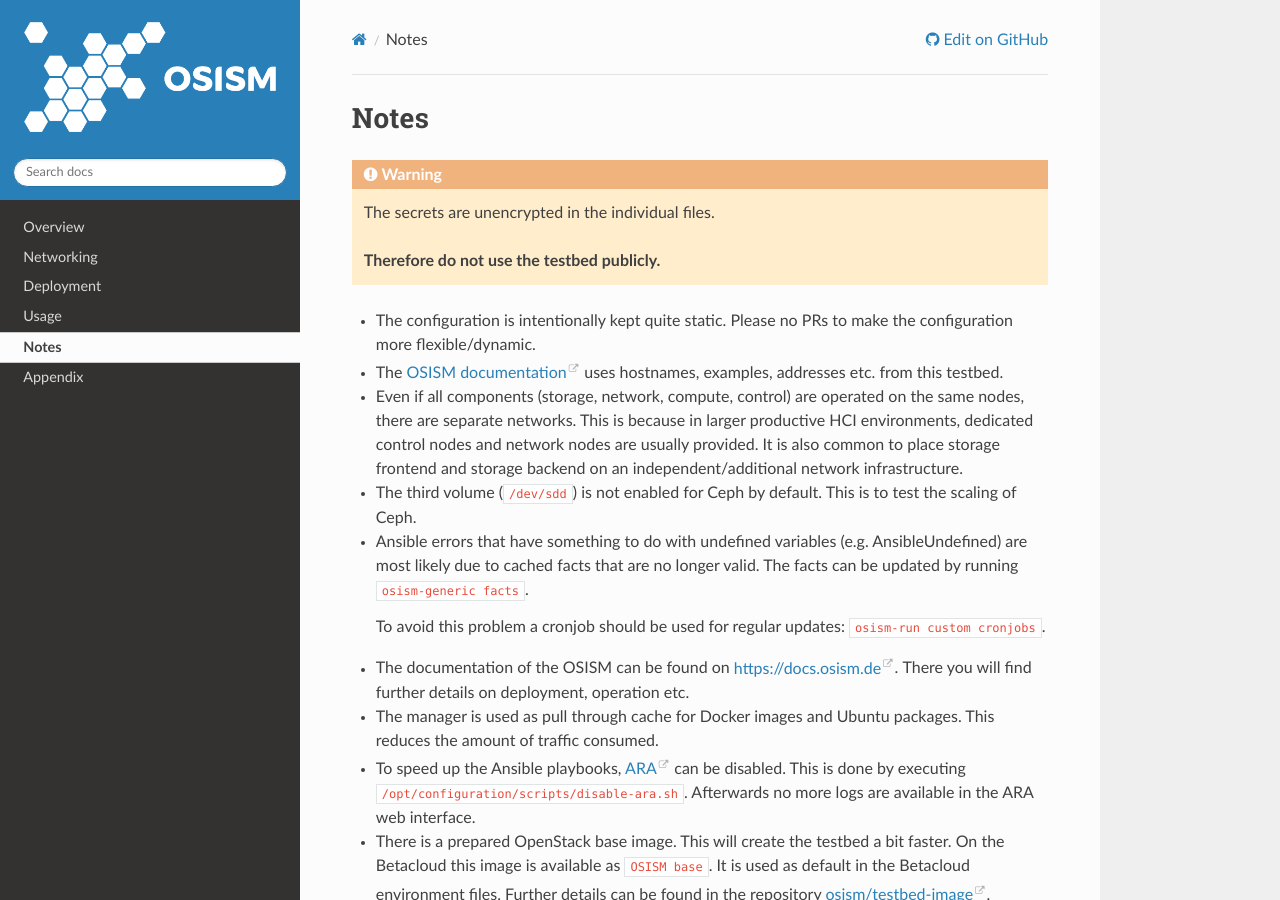
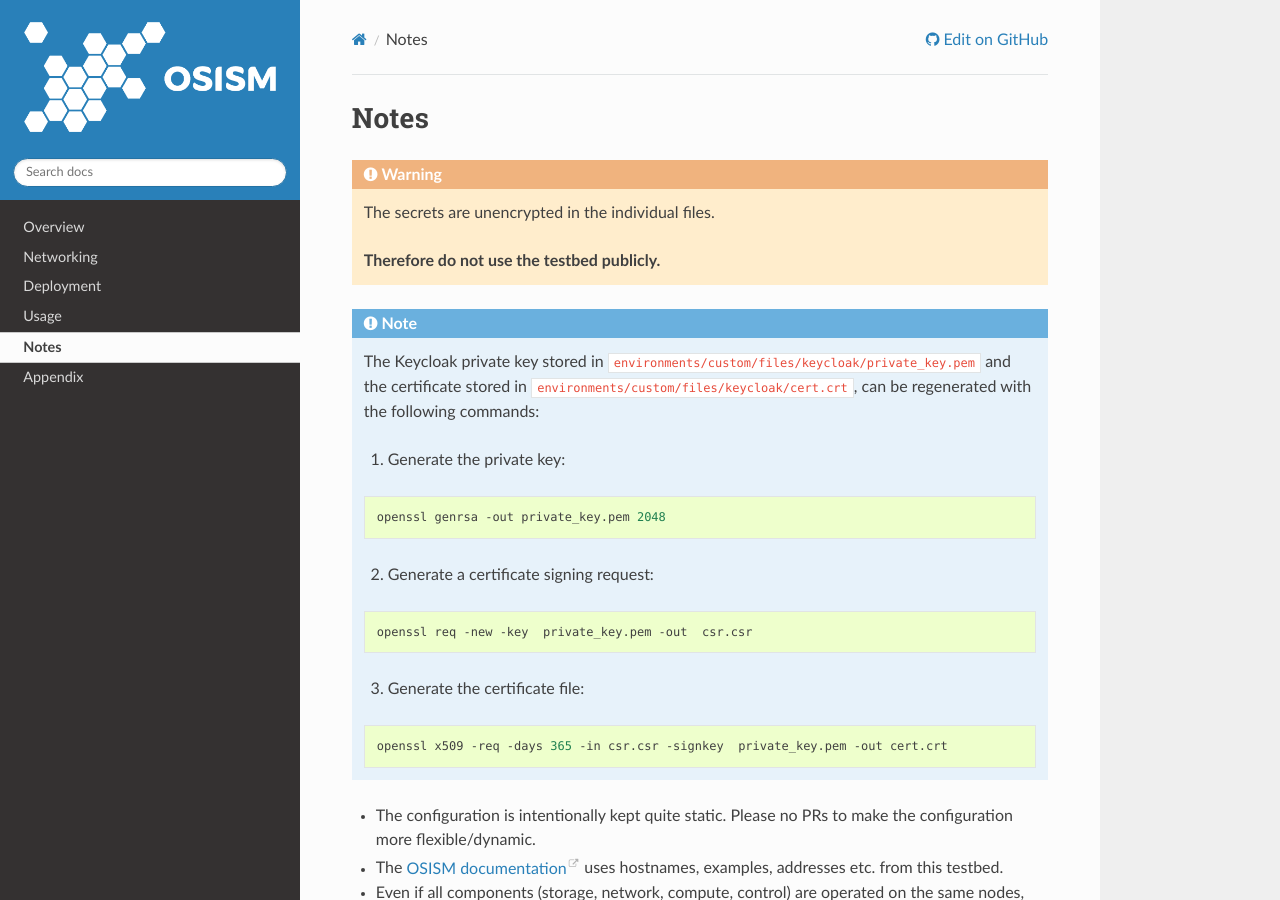
Before and after one commit to osism/testbed, a Sphinx documentation site: the page built from docs/source/notes.rst, in a window 1280 px wide and 900 px high. Built offline with Sphinx 7.4.7 and the Read the Docs theme 2.0.0, drawn with Linux system fonts in a browser that asks for light colours.

```diff
--- a/docs/source/notes.rst
+++ b/docs/source/notes.rst
@@ -7,6 +7,31 @@
    The secrets are unencrypted in the individual files.
 
    **Therefore do not use the testbed publicly.**
+
+.. note::
+
+   The Keycloak private key stored in ``environments/custom/files/keycloak/private_key.pem``
+   and the certificate stored in ``environments/custom/files/keycloak/cert.crt``,
+   can be regenerated with the following commands:
+
+   1) Generate the private key:
+
+   .. code-block:: bash
+
+      openssl genrsa -out private_key.pem 2048
+
+   2) Generate a certificate signing request:
+
+   .. code-block:: bash
+
+      openssl req -new -key  private_key.pem -out  csr.csr
+
+   3) Generate the certificate file:
+
+   .. code-block:: bash
+
+      openssl x509 -req -days 365 -in csr.csr -signkey  private_key.pem -out cert.crt
+
 
 * The configuration is intentionally kept quite static. Please no PRs to make the configuration
   more flexible/dynamic.
```
Also changed, not shown: 14 other files.
